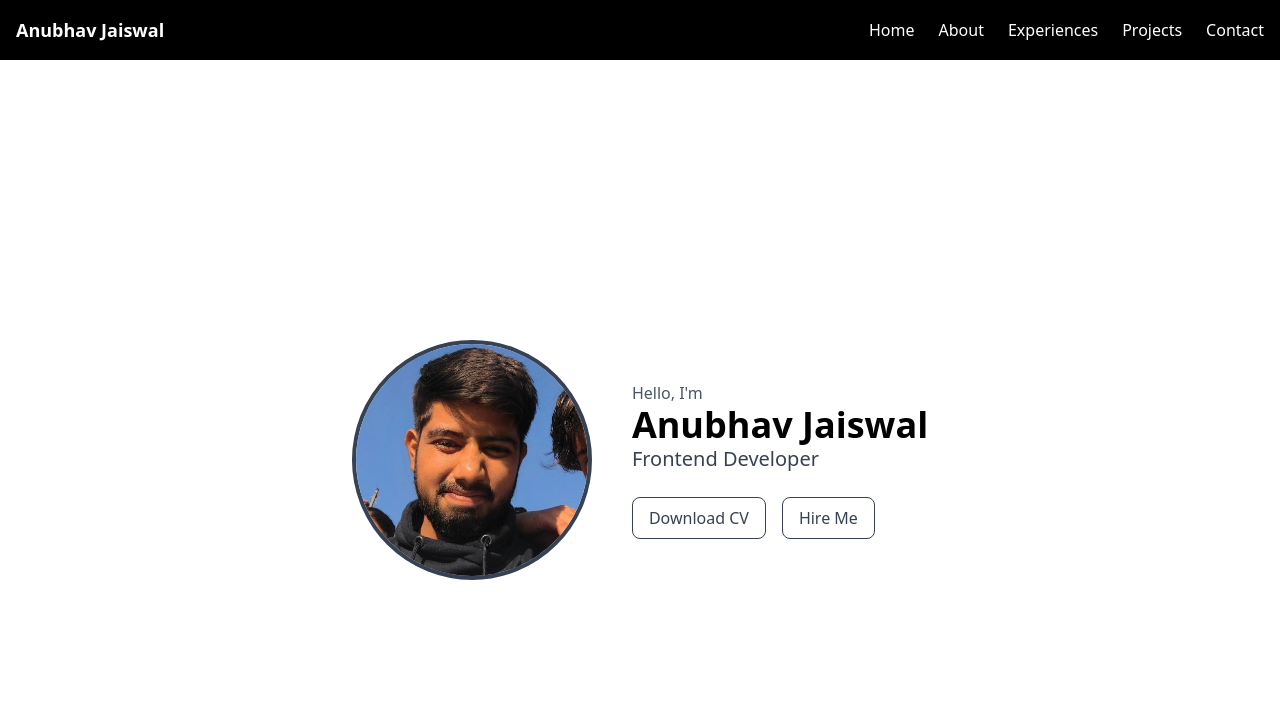
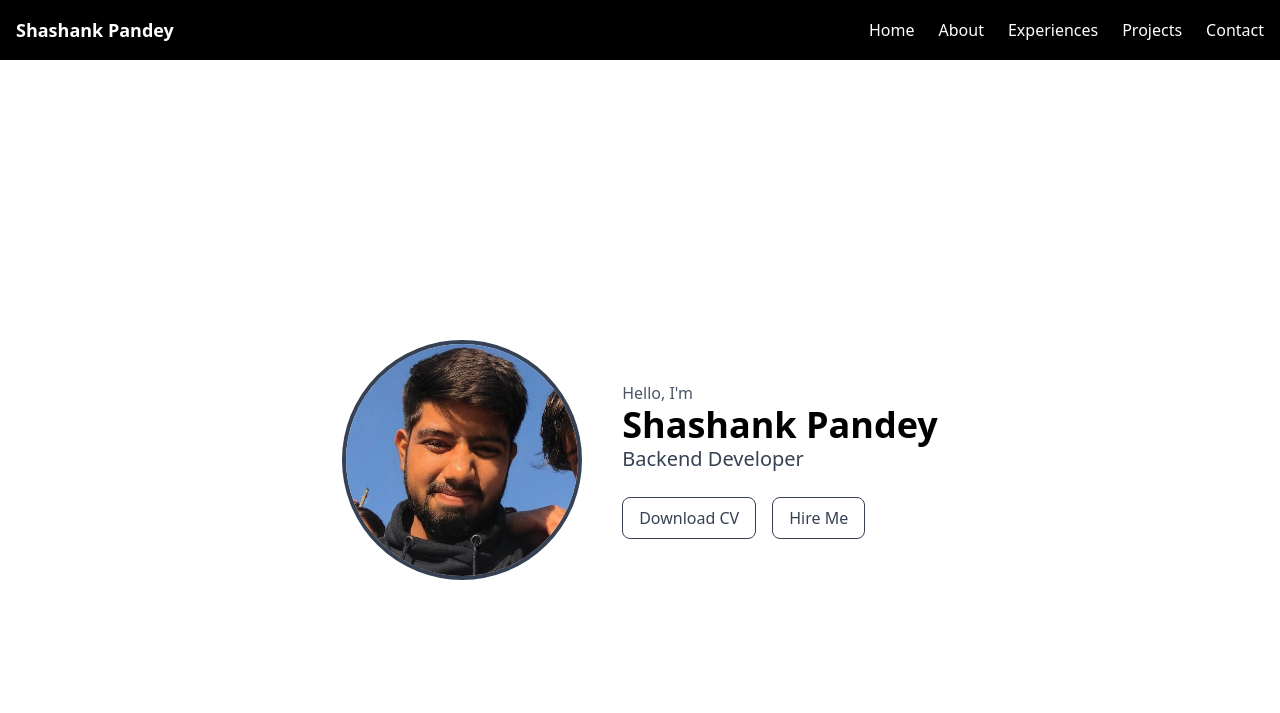
Before and after one commit to shashankpandey04/WebDev360---Frontend, a Flask app: page / in a window 1280 px wide. Shown: the top 713 px of the page. Run offline with Flask 3, Linux system fonts and the light colour scheme.

Commit message:
Requirements.txt

```diff
--- a/Templates/index.html
+++ b/Templates/index.html
@@ -12,7 +12,7 @@
 
         <nav class="bg-black p-4 flex justify-between items-center">
             <div class="flex items-center space-x-2">
-              <span class="text-white font-bold text-lg">Anubhav Jaiswal</span>
+              <span class="text-white font-bold text-lg">Shashank Pandey</span>
             </div>
             <div class="hidden md:flex space-x-6">
               <a href="#" class="text-white hover:text-gray-400 transition">Home</a>
@@ -38,8 +38,8 @@
       </div>
       <div class="text-center md:text-left max-w-lg">
         <p class="text-gray-600">Hello, I'm</p>
-        <h1 class="text-4xl font-bold">Anubhav Jaiswal</h1>
-        <h2 class="text-xl text-gray-700">Frontend Developer</h2>
+        <h1 class="text-4xl font-bold">Shashank Pandey</h1>
+        <h2 class="text-xl text-gray-700">Backend Developer</h2>
         <div class="flex justify-center md:justify-start space-x-4 mt-6">
           <a href="path/to/cv.pdf" download class="border border-gray-700 text-gray-700 px-4 py-2 rounded-lg hover:bg-gray-700 hover:text-white transition">
           Download CV
--- /dev/null
+++ b/requirements.txt
@@ -0,0 +1,2 @@
+flask
+pymongo
```
